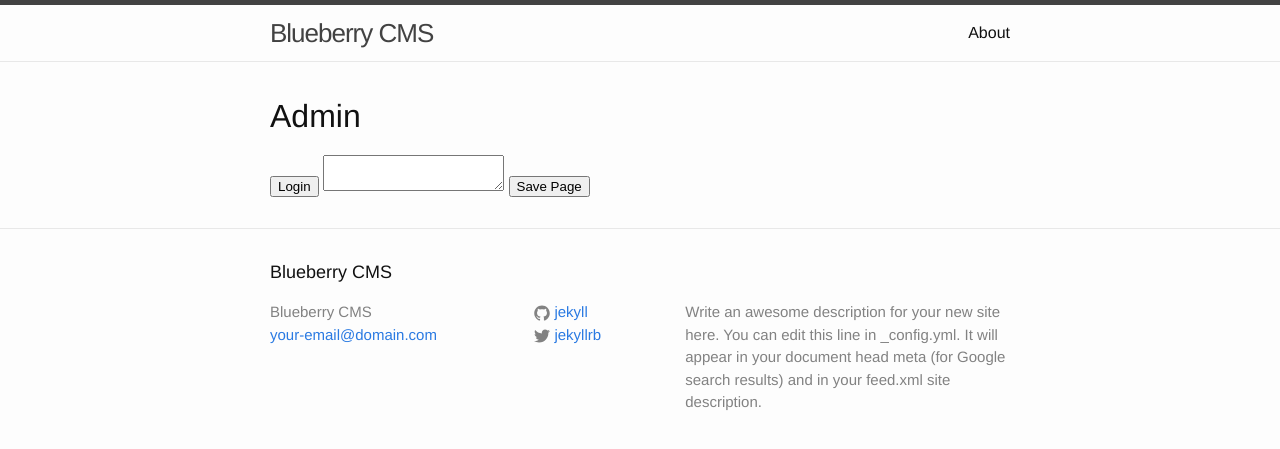
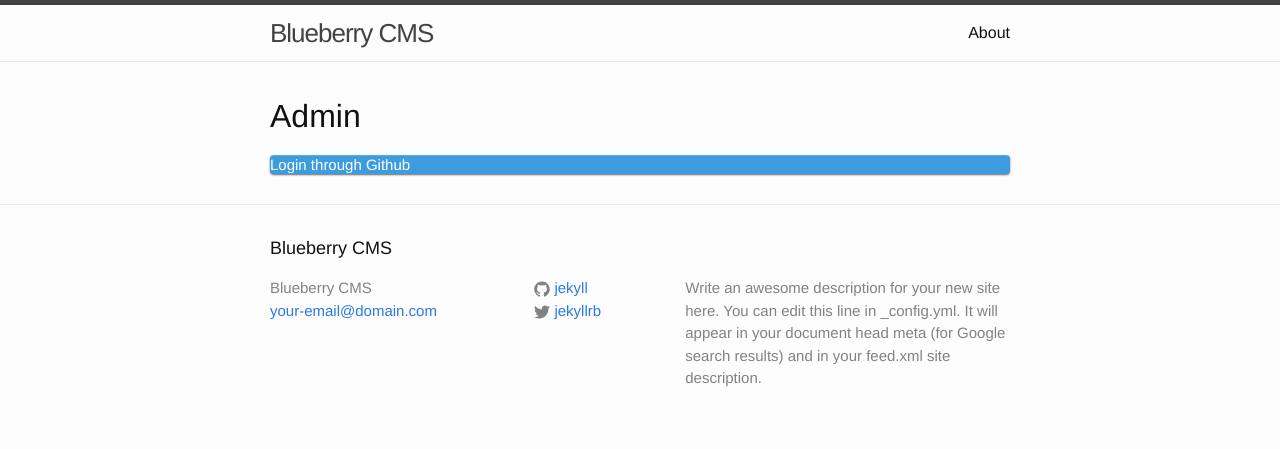
Before and after one commit to JustinPatenaude/blueberryCMS, a Jekyll site: the page built from index.html, in a window 1280 px wide. Shown: the top 449 px of the page. Built offline with Jekyll 4.4.1, drawn with Linux system fonts in a browser that asks for light colours; nearby versions of some CDN libraries.

Commit message:
Login button

```diff
--- a/css/main.scss
+++ b/css/main.scss
@@ -27,7 +27,15 @@ $content-width:    800px;
 $on-palm:          600px;
 $on-laptop:        800px;
 
-
+.button {
+  border: 0;
+  background: #3D9CDD;
+  box-shadow: 0px 1px 2px 0px rgba(34,40,52,0.70), inset 0px 1px 0px 0px rgba(255,255,255,0.15);
+  border-radius: 4px;
+  font-size: 15px;
+  color: #FFFFFF;
+  line-height: 19px;
+}
 
 // Using media queries with like this:
 // @include media-query($on-palm) {
--- a/index.html
+++ b/index.html
@@ -4,10 +4,8 @@ layout: default
 
 <div class="home">
 
-  <h1>Admin</h1><button class="github_login">Login</button>
+  <h1>Admin</h1>
 
-  <textarea class="show_page">
-  </textarea>
-  <button class="save_page">Save Page</button>
+  <div class="button github_login">Login through Github</div>
 
 </div>
```
